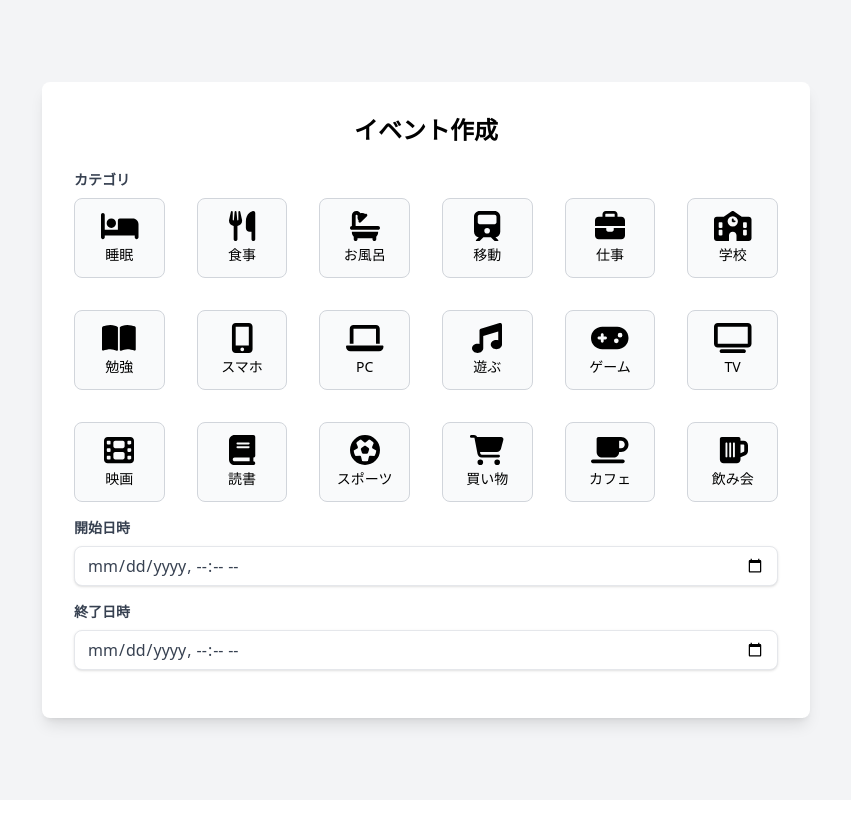
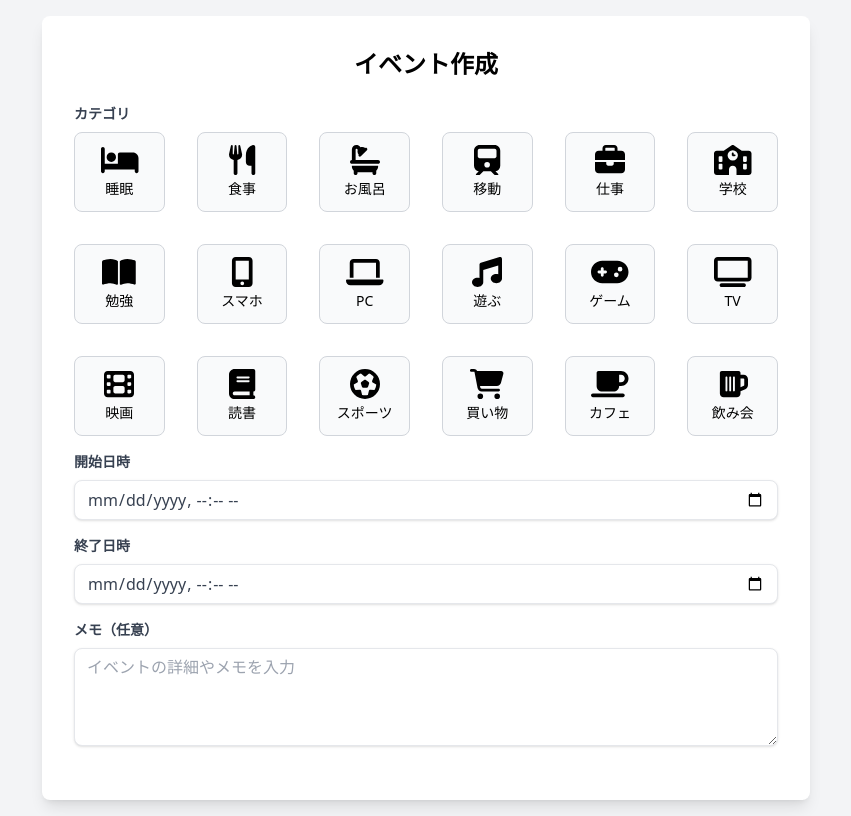
Before and after one commit to barsea/schedpoint, a Vue app in the folder frontend/: page /events/new in a window 1280 px wide. Shown: the whole page, without its empty margins (214-1065 px from the left). Built offline with nearby package versions, Linux system fonts and the light colour scheme.

Commit message:
メモ入力フォームを追加

```diff
--- a/frontend/src/views/EventFormView.vue
+++ b/frontend/src/views/EventFormView.vue
@@ -6,6 +6,7 @@
 const category = ref('') // CategorySelectorからの選択を受け取る
 const startTime = ref('') //
 const endTime = ref('') //
+const memo = ref('') //
 
 // CategorySelectorから選択されたカテゴリを受け取るハンドラ
 const handleCategoryUpdate = (selectedCat) => {
@@ -48,6 +49,18 @@
           required
         />
       </div>
+
+      <!-- メモ -->
+      <div class="mb-4">
+        <label for="memo" class="block text-gray-700 text-sm font-bold mb-2">メモ（任意）</label>
+        <textarea
+          id="memo"
+          v-model="memo"
+          rows="4"
+          class="shadow appearance-none border rounded-lg w-full py-2 px-3 text-gray-700 leading-tight focus:outline-none focus:shadow-outline resize-y"
+          placeholder="イベントの詳細やメモを入力"
+        ></textarea>
+      </div>
     </div>
   </div>
 </template>
```
